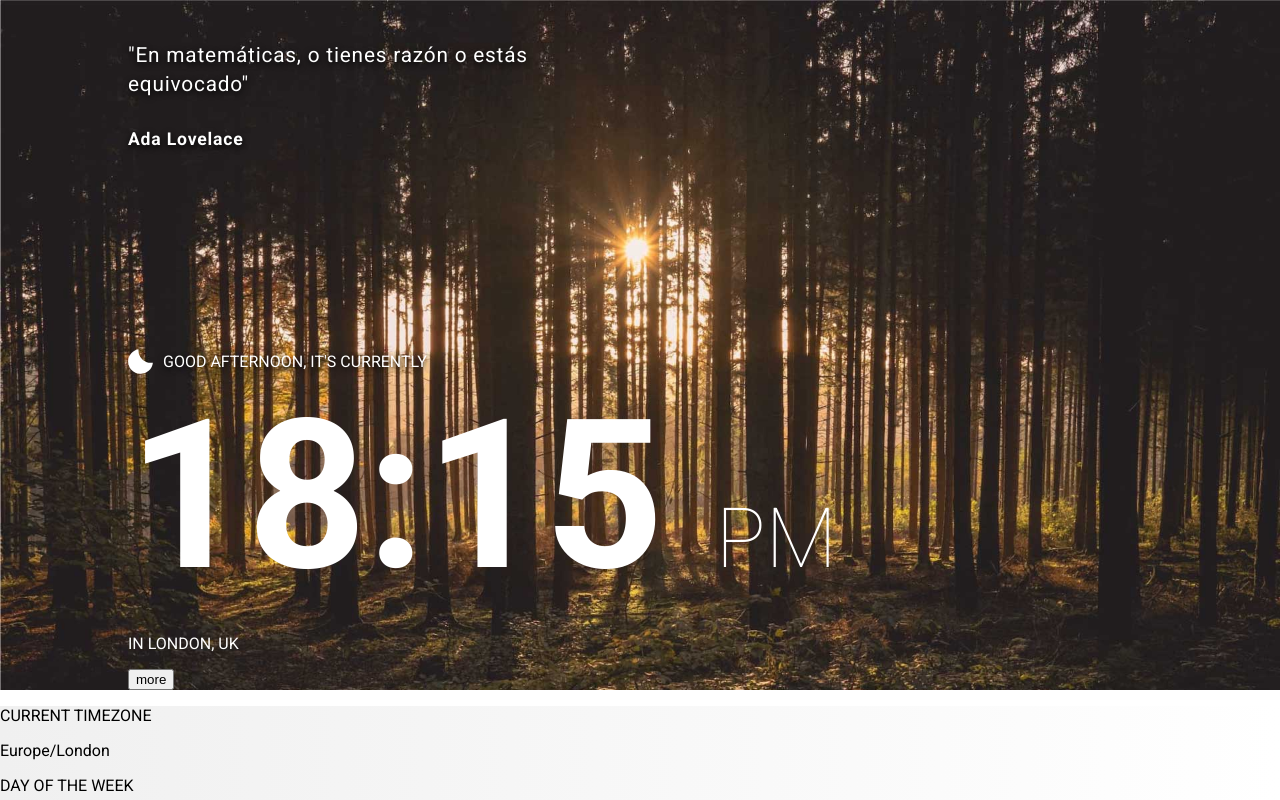
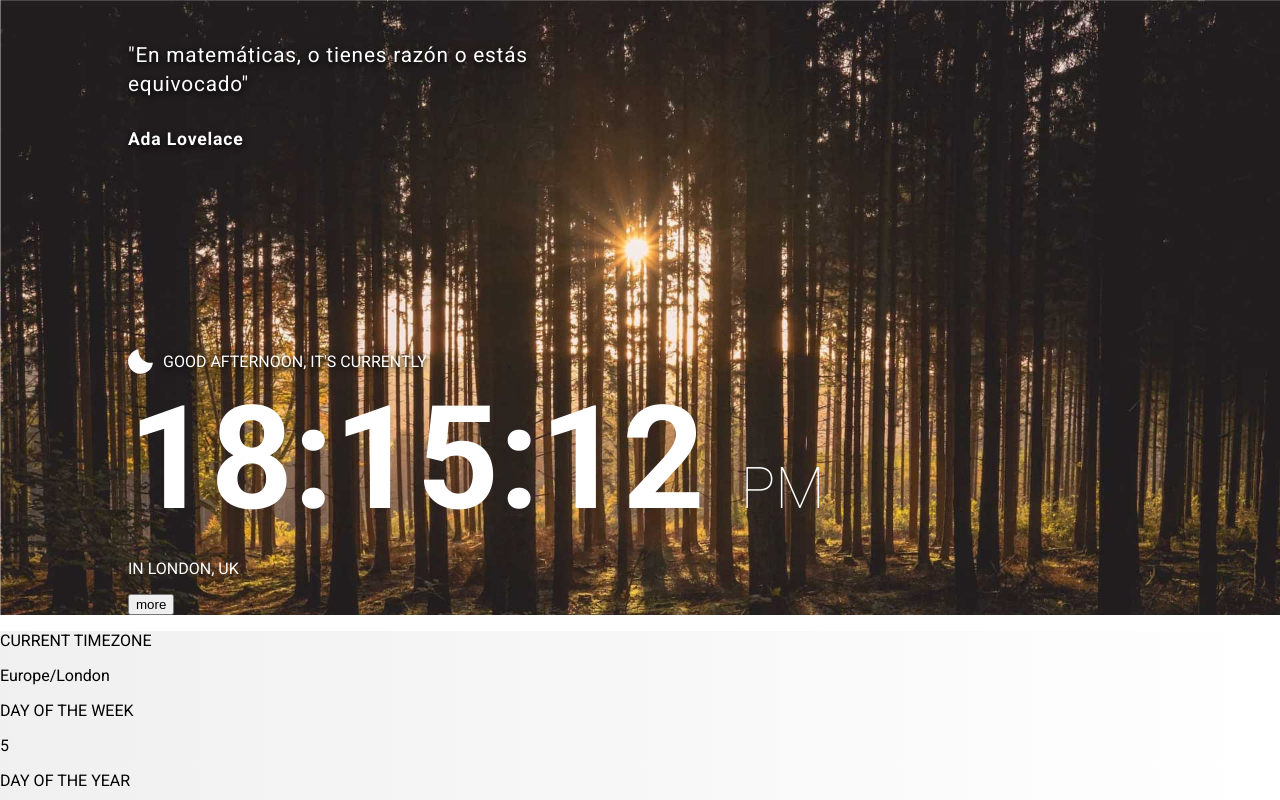
Before and after one commit to volatil/clockapp, a Next.js app: page / in a window 1280 px wide. Shown: the top 800 px of the page. Built offline with nearby package versions, Linux system fonts and the light colour scheme.

Commit message:
fix interval seconds

```diff
--- a/src/components/TheTime.js
+++ b/src/components/TheTime.js
@@ -1,10 +1,10 @@
+import { useState, useEffect } from "react";
+
 import css from "../styles/Home.module.css";
 
 function TheTime() {
-	const hours = {
-		hour: String(new Date().getHours()).length <= 1 ? `0${new Date().getHours()}` : new Date().getHours(),
-		minute: String(new Date().getMinutes()).length <= 1 ? `0${new Date().getMinutes()}` : new Date().getMinutes(),
-	};
+	// const [hourInterval, sethourInterval] = useState(`${new Date().getHours()}:${new Date().getMinutes()}:${new Date().getSeconds()}`);
+	const [hourInterval, sethourInterval] = useState("...");
 	const greet = function (param) {
 		if ( param <= 11 ) return "good morning";
 		if ( param <= 18 ) return "good afternoon";
@@ -19,14 +19,28 @@ function TheTime() {
 		return "PM";
 	};
 
+	useEffect(() => {
+		setInterval(() => {
+			const hours = {
+				hour: String(new Date().getHours()).length <= 1 ? `0${new Date().getHours()}` : new Date().getHours(),
+				minute: String(new Date().getMinutes()).length <= 1 ? `0${new Date().getMinutes()}` : new Date().getMinutes(),
+				second: String(new Date().getSeconds()).length <= 1 ? `0${new Date().getSeconds()}` : new Date().getSeconds(),
+			};
+			// console.debug( "asdasd" );
+			const test = `${hours.hour}:${hours.minute}:${hours.second}`;
+			sethourInterval(test);
+		}, 1000);
+	}, []);
+
 	return (
 		<div className={css.hora}>
 			<div className={css.superior}>
-				<img src={image(hours.hour)} alt="sun/moon" />
-				<p>{greet(hours.hour)}, IT&apos;S CURRENTLY</p>
+				<img src={image(new Date().getHours())} alt="sun/moon" />
+				<p>{greet(new Date().getHours())}, IT&apos;S CURRENTLY</p>
 			</div>
 			<div className={css.inferior}>
-				<p>{`${hours.hour}:${hours.minute}`} <span>{amorpm(hours.hour)}</span></p>
+				{/* <p>{`${new Date().getHours()}:${hours.minute}:${hours.second}`} <span>{amorpm(new Date().getHours())}</span></p> */}
+				<p>{hourInterval} <span>{amorpm(new Date().getHours())}</span></p>
 			</div>
 		</div>
 	);
--- a/src/styles/Home.module.css
+++ b/src/styles/Home.module.css
@@ -37,7 +37,7 @@
 	text-transform: uppercase;
 }
 .main > .superior > .hora > .inferior > p {
-	font-size: 13em;
+	font-size: 9em;
 	font-weight: 700;
 	margin: 0;
 	padding: 0;
```
